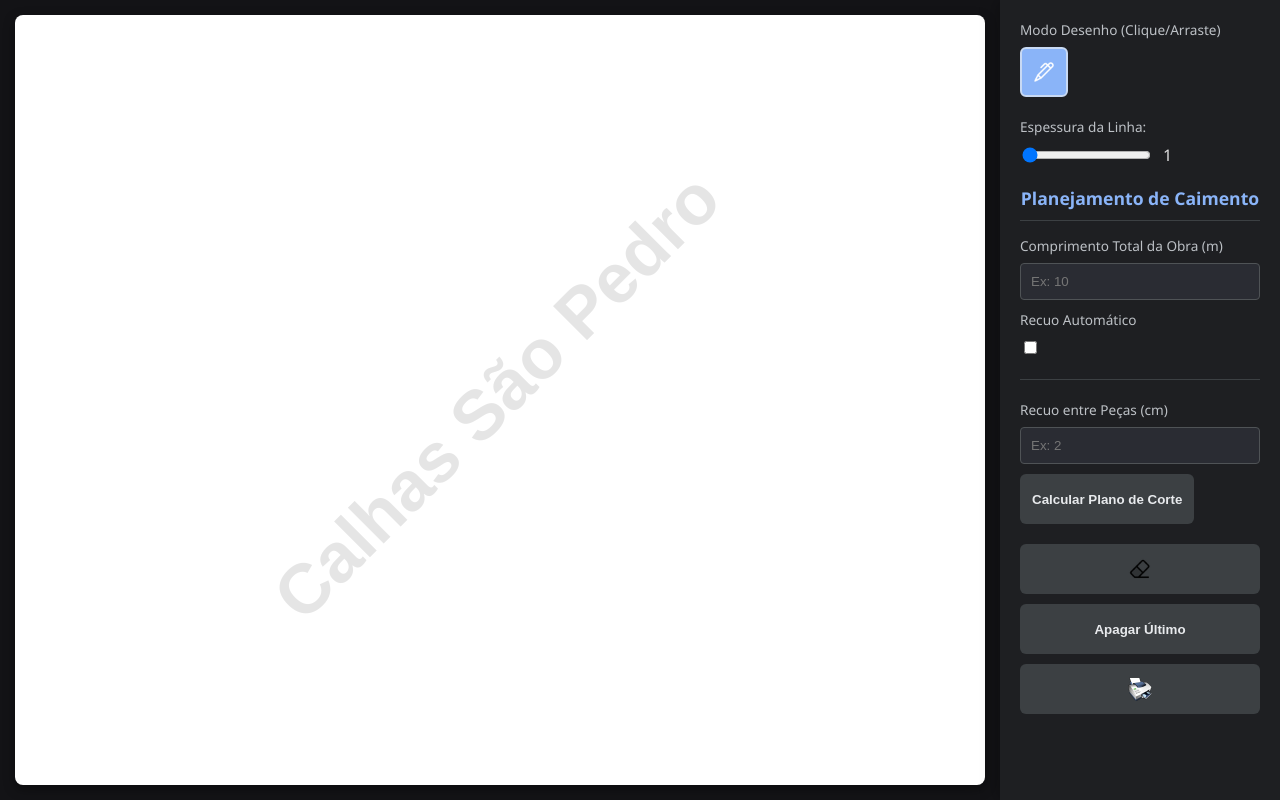
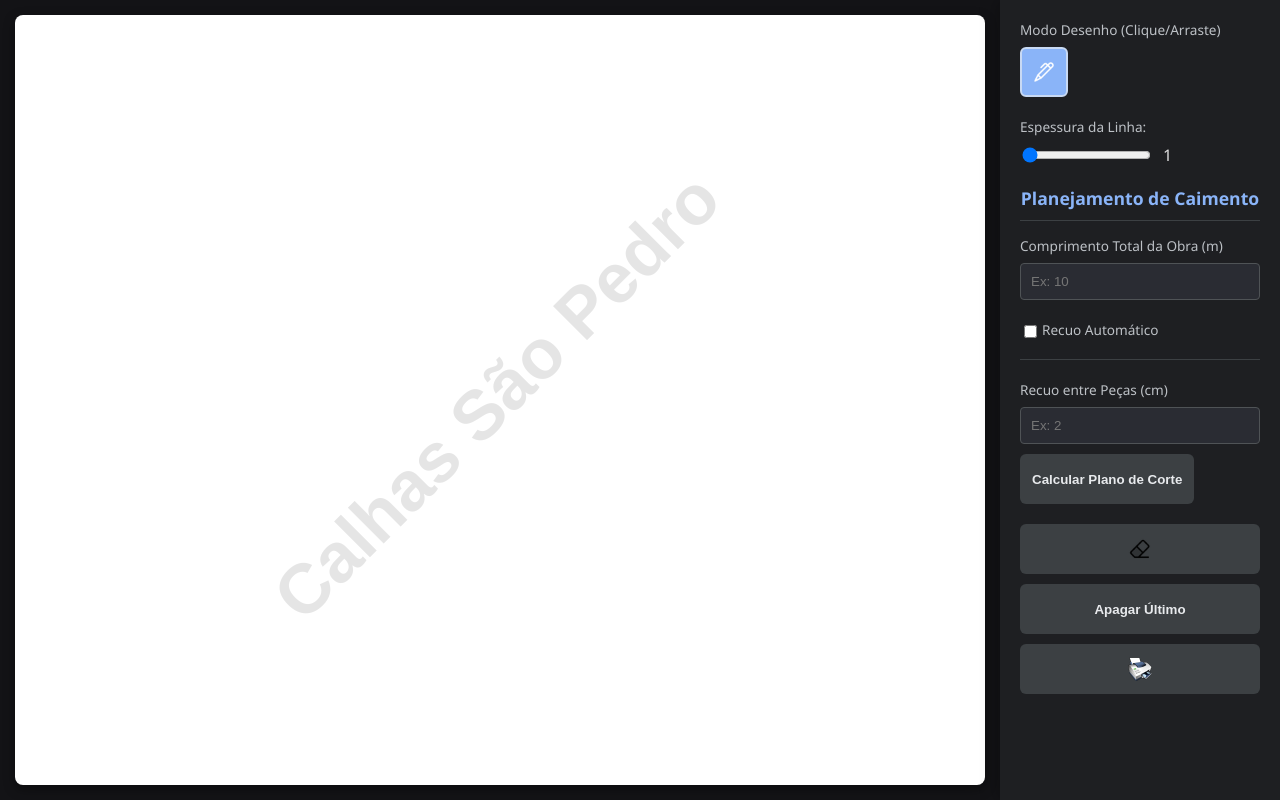
Before and after one commit to Diegosilvasinfo/Csp, a plain HTML site: page index.html in a window 1280 px wide. Drawn offline with Linux system fonts and the light colour scheme.

Commit message:
acertando a posição do recuo

```diff
--- a/index.html
+++ b/index.html
@@ -29,8 +29,10 @@
         <div class="control-group">
             <label for="total-length-input">Comprimento Total da Obra (m)</label>
             <input type="number" id="total-length-input" placeholder="Ex: 10">
-            <label for="checkRetreat">Recuo Automático</label>
-            <input type="checkbox" name="" id="checkRetreat">
+            <div class="checkbox-container">
+                <input type="checkbox" name="" id="checkRetreat">
+                <label for="checkRetreat">Recuo Automático</label>
+            </div>
             <hr>
             <label for="recuo-input">Recuo entre Peças (cm)</label>
             <input type="number" id="recuo-input" placeholder="Ex: 2">
--- a/style.css
+++ b/style.css
@@ -40,6 +40,22 @@ button.active img { filter: invert(1); }
 button:hover { background-color: #4f5356; }
 button img { width: 24px; height: 24px; transition: filter 0.2s ease; }
 input[type="number"] { width: 100%; padding: 10px; margin-bottom: 10px; border: 1px solid #4f5356; border-radius: 4px; background-color: #2a2c33; color: #e8eaed; box-sizing: border-box; }
+
+.checkbox-container {
+    display: flex;
+    align-items: center;
+    margin-top: 10px;
+}
+
+.checkbox-container input {
+    margin-right: 5px; /* Adiciona um espaço entre o checkbox e o texto */
+    width: auto; /* Remove a largura de 100% que é aplicada aos outros inputs */
+    margin-bottom: 0;
+}
+
+.checkbox-container label {
+    margin-bottom: 0; /* Remove a margem que é aplicada aos outros labels */
+}
 /* ... (outros estilos de input range) ... */
 
 /* --- ESTILOS DA JANELA DE RESULTADOS (MODAL) --- */
```
